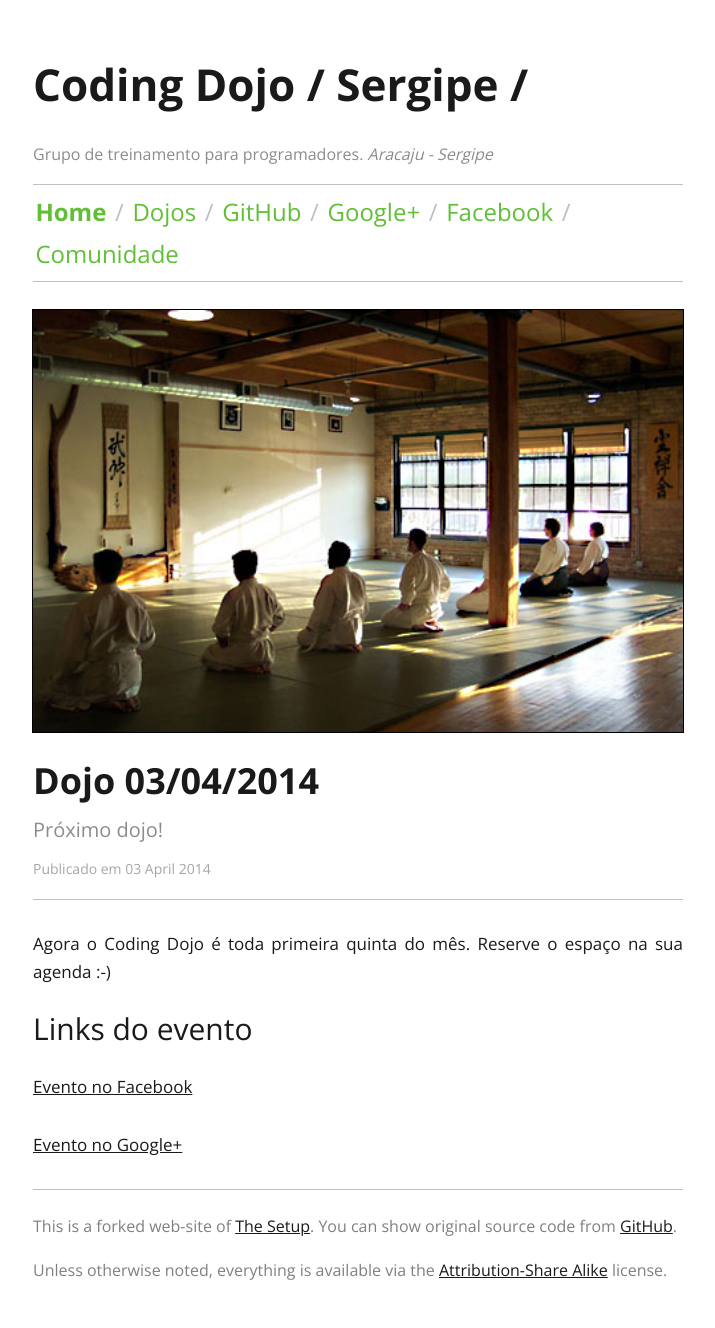
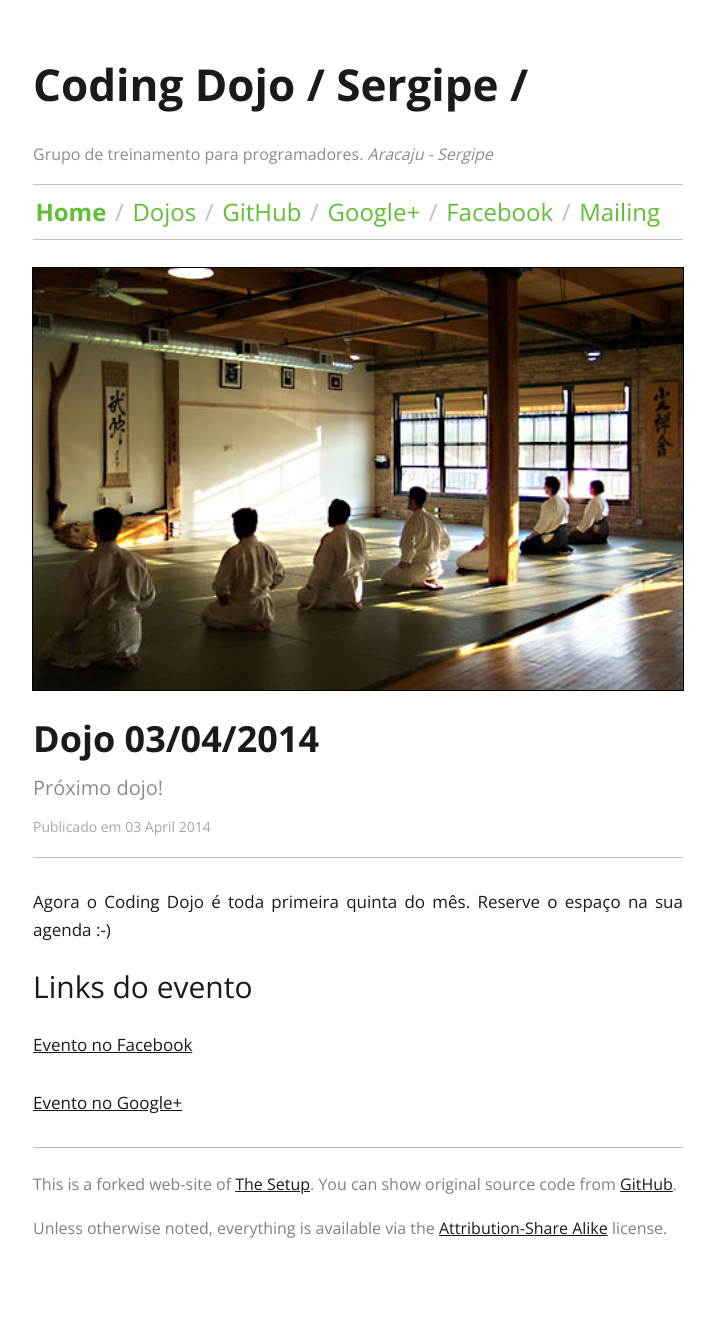
Before and after one commit to dojo-se/dojo-se.github.com, a Jekyll site: the page built from index.html, in a window 1280 px wide. Shown: the whole page, without its empty margins (282-997 px from the left). Built offline with Jekyll 4.4.1, drawn with Linux system fonts in a browser that asks for light colours; Markdown is read by kramdown in place of the engine named in the settings; after the commit the page ends 1286 px from its top, so only the background shows below that.

Commit message:
Muda link da lista de Comunidade para Mailing

```diff
--- a/_config.yml
+++ b/_config.yml
@@ -27,6 +27,6 @@ nav   :
     desc: Nossa p&aacute;gina no Facebook.
     href: //facebook.com/dojosergipe
   -
-    name: Comunidade
+    name: Mailing
     desc: Nossa lista de discuss&atilde;o por email
     href: //groups.google.com/forum/?fromgroups#!forum/dojo-se
```
